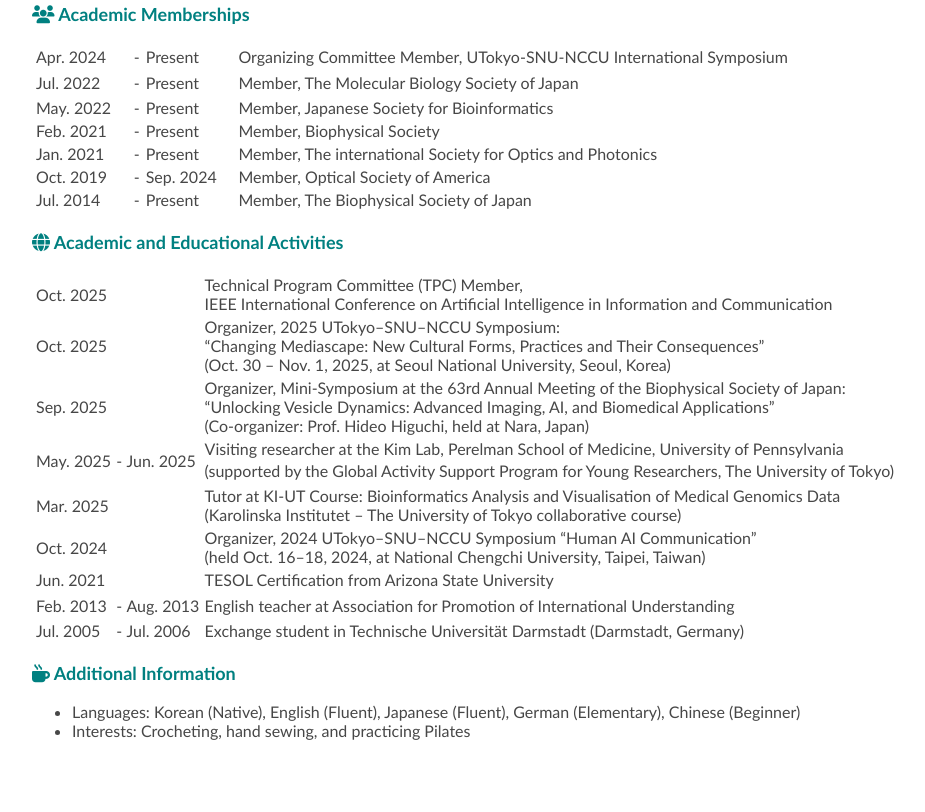
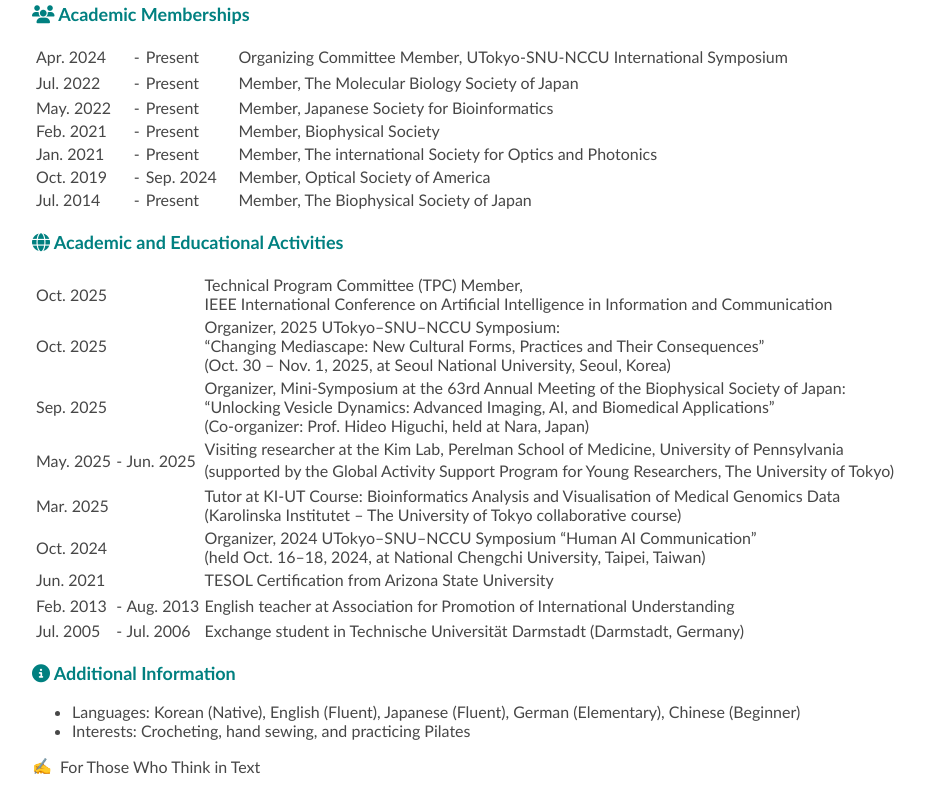
Before and after one commit to caocao0525/caocao0525.github.io, a plain HTML site: page index.html in a window 1280 px wide. Shown: the part 4119-4931 px from the top of the page, without its empty margins (326-1251 px from the left). Drawn offline with Linux system fonts and the light colour scheme.

Commit message:
Update index.html

```diff
--- a/index.html
+++ b/index.html
@@ -593,7 +593,7 @@ Institute for Quantitative Biosciences (IQB), The University of Tokyo
        </table>
 
        <!--<p class="title"> <i class="fas fa-paw"></i> Additional Information  </p> -->
-        <p class="title"> <i class="fas fa-mug-hot"></i> Additional Information  </p>
+        <p class="title"> <i class="fas fa-info-circle"></i> Additional Information  </p>
        <ul>
          <li>Languages: Korean (Native), English (Fluent), Japanese (Fluent), German (Elementary), Chinese (Beginner)</li>
          <!-- <li>Destinations Visited, A to Z: Australia, Austria, Belgium, China, Croatia, Czechia, France, Germany, Hungary, Italy,
@@ -601,6 +601,29 @@ Institute for Quantitative Biosciences (IQB), The University of Tokyo
          <li>Interests: Crocheting, hand sewing, and practicing Pilates</li>
        </ul>
 
+     <!--<p class="title"> <i class="fas fa-mug-hot"></i> For Those Who Think in Text  </p>-->
+       <!-- For Those Who Think in Text -->
+        <section id="think-in-text" class="section">
+          <details>
+            <summary style="cursor:pointer; list-style:none;">
+              <span style="display:inline-flex; align-items:center; gap:0.5rem;">
+                <span aria-hidden="true">✍️</span>
+                <span>For Those Who Think in Text</span>
+              </span>
+            </summary>
+
+            <ul style="margin-top:0.75rem; line-height:1.8;">
+              <li>
+                <a href="./notes/uneven-fluency.html">Uneven Fluency</a>
+                <span style="opacity:0.7;"> — language, expectation, visibility</span>
+              </li>
+              <!-- Add more items later
+              <li><a href="./notes/another-essay.html">Title</a></li>
+              -->
+            </ul>
+          </details>
+        </section>
+
 
     </div>
 
```
